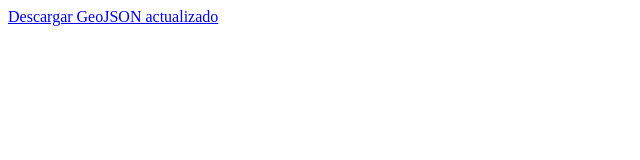
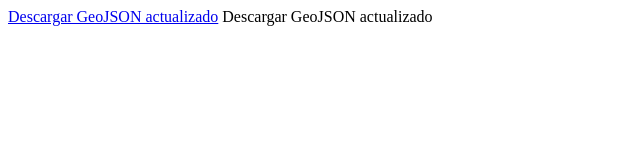
Before and after one commit to SitadaDASC/DICTAMENES, a plain HTML site: page docs/index.html in a window 1280 px wide. Shown: the whole page, without its empty margins (0-640 px from the left). Drawn offline with Linux system fonts and the light colour scheme.

Commit message:
Update index.html

```diff
--- a/docs/index.html
+++ b/docs/index.html
@@ -1,5 +1,5 @@
 <p>
-  <a href="dictamenes.geojson" download>
+  <a href="dictamenes.geojson" download>Descargar GeoJSON actualizado</a>
     Descargar GeoJSON actualizado
   </a>
 </p>
```
